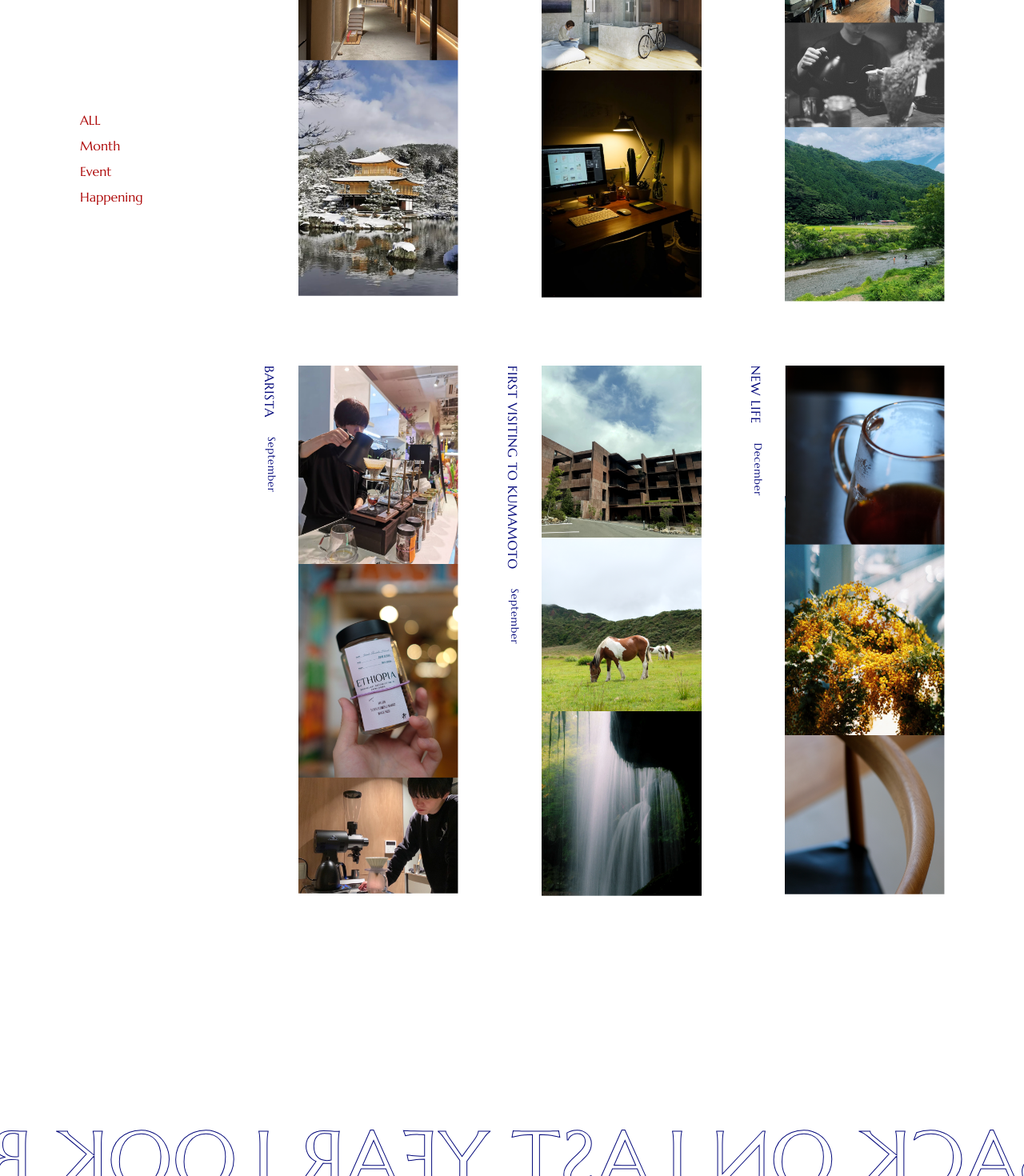
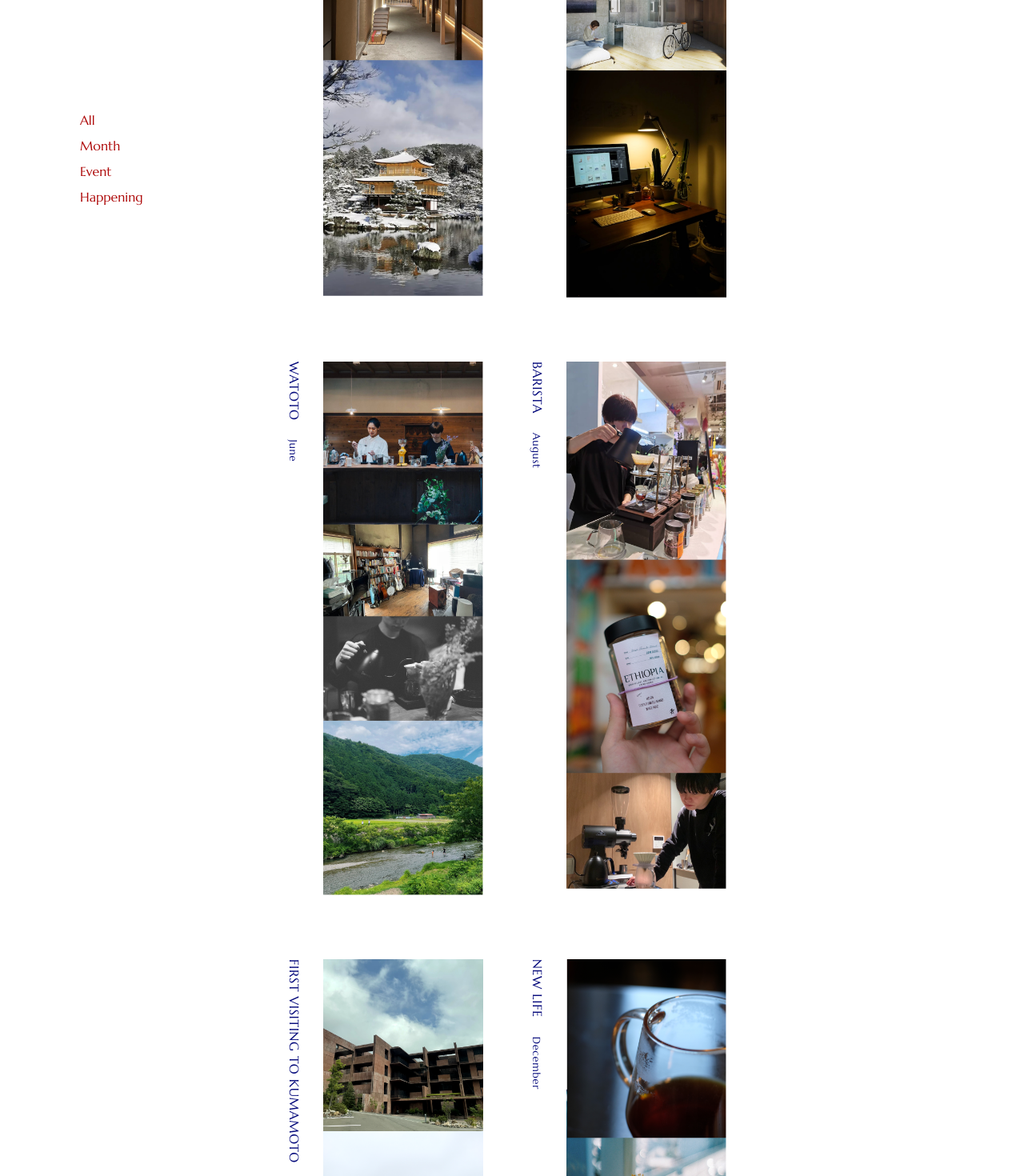
Before and after one commit to gogoipe3913/react-vite-transition-test, a React (Vite) app: page / in a window 1280 px wide. Shown: the part 2020-3490 px from the top of the page at 80% size. Built offline with nearby package versions, Linux system fonts and the light colour scheme; a web font is replaced by a local one.

Commit message:
hover周りを設定

```diff
--- /dev/null
+++ b/src/components/organisms/LookBack/data.ts
@@ -0,0 +1,55 @@
+const lookBackSortItems = [
+  {
+    name: "All",
+  },
+  {
+    name: "Month",
+  },
+  {
+    name: "Event",
+  },
+  {
+    name: "Happening",
+  },
+];
+
+const lookBackItems = [
+  {
+    title: "IN KYOTO LIFE",
+    month: "February",
+    url: "../../../../static/images/inKyotoLife.png",
+    alt: "IN KYOTO LIFEのサムネイル画像",
+  },
+  {
+    title: "BECOME DESIGN ENGINEER",
+    month: "April",
+    url: "../../../../static/images/becomeDesignEngineer.png",
+    alt: "BECOME DESIGN ENGINEERのサムネイル画像",
+  },
+  {
+    title: "WATOTO",
+    month: "June",
+    url: "../../../../static/images/watoto.png",
+    alt: "WATOTOのサムネイル画像",
+  },
+  {
+    title: "BARISTA",
+    month: "August",
+    url: "../../../../static/images/barista.png",
+    alt: "BARISTAのサムネイル画像",
+  },
+  {
+    title: "FIRST VISITING TO KUMAMOTO",
+    month: "September",
+    url: "../../../../static/images/firstVisitingToKumamoto.png",
+    alt: "BECOME DESIGN ENGINEERのサムネイル画像",
+  },
+  {
+    title: "NEW LIFE",
+    month: "December",
+    url: "../../../../static/images/newLife.png",
+    alt: "NEW LIFEのサムネイル画像",
+  },
+];
+
+export { lookBackSortItems, lookBackItems };
--- a/src/components/organisms/LookBack/index.tsx
+++ b/src/components/organisms/LookBack/index.tsx
@@ -1,6 +1,7 @@
 import classNames from "classnames";
 import React from "react";
 import style from "./style.module.scss";
+import { lookBackItems, lookBackSortItems } from "./data";
 
 type LookBackProps = {
   className?: string;
@@ -12,110 +13,36 @@
       <div className={style.LookBack__sideColumn}>
         <p className={style.LookBack__sideColumnTitle}>LOOK BACK</p>
         <ul className={style.LookBack__sortItems}>
-          <li className={style.LookBack__sortItem}>
-            <button className={style.LookBack__sortButton}>ALL</button>
+          {lookBackSortItems.map((sortItem, index) => (
+            <li key={index} className={style.LookBack__sortItem}>
+              <button className={style.LookBack__sortButton}>
+                {sortItem.name}
+              </button>
             </li>
-          <li>
-            <button className={style.LookBack__sortButton}>Month</button>
-          </li>
-          <li>
-            <button className={style.LookBack__sortButton}>Event</button>
-          </li>
-          <li>
-            <button className={style.LookBack__sortButton}>Happening</button>
-          </li>
+          ))}
         </ul>
       </div>
       <div className={style.LookBack__mainColumn}>
         <ul className={style.LookBack__items}>
-          <li className={style.LookBack__item}>
+          {lookBackItems.map((item, index) => (
+            <li key={index} className={style.LookBack__item}>
               <button className={style.LookBack__itemButton}>
                 <span className={style.LookBack__itemTitle}>
                   <span className={style.LookBack__itemTitleText}>
-                  IN KYOTO LIFE
+                    {item.title}
                   </span>
-                <span className={style.LookBack__itemTitleMonth}>February</span>
-              </span>
-              <img
-                className={style.LookBack__itemImage}
-                src="../../../../static/images/inKyotoLife.png"
-                alt=""
-              />
-            </button>
-          </li>
-          <li className={style.LookBack__item}>
-            <button className={style.LookBack__itemButton}>
-              <span className={style.LookBack__itemTitle}>
-                <span className={style.LookBack__itemTitleText}>
-                  BECOME DESIGN ENGINEER
-                </span>
-                <span className={style.LookBack__itemTitleMonth}>April</span>
-              </span>
-              <img
-                className={style.LookBack__itemImage}
-                src="../../../../static/images/becomeDesignEngineer.png"
-                alt=""
-              />
-            </button>
-          </li>
-          <li className={style.LookBack__item}>
-            <button className={style.LookBack__itemButton}>
-              <span className={style.LookBack__itemTitle}>
-                <span className={style.LookBack__itemTitleText}>WATOTO</span>
-                <span className={style.LookBack__itemTitleMonth}>June</span>
-              </span>
-              <img
-                className={style.LookBack__itemImage}
-                src="../../../../static/images/watoto.png"
-                alt=""
-              />
-            </button>
-          </li>
-          <li className={style.LookBack__item}>
-            <button className={style.LookBack__itemButton}>
-              <span className={style.LookBack__itemTitle}>
-                <span className={style.LookBack__itemTitleText}>BARISTA</span>
                   <span className={style.LookBack__itemTitleMonth}>
-                  September
+                    {item.month}
                   </span>
                 </span>
                 <img
                   className={style.LookBack__itemImage}
-                src="../../../../static/images/barista.png"
-                alt=""
+                  src={item.url}
+                  alt={item.alt}
                 />
               </button>
             </li>
-          <li className={style.LookBack__item}>
-            <button className={style.LookBack__itemButton}>
-              <span className={style.LookBack__itemTitle}>
-                <span className={style.LookBack__itemTitleText}>
-                  FIRST VISITING TO KUMAMOTO
-                </span>
-                <span className={style.LookBack__itemTitleMonth}>
-                  September
-                </span>
-              </span>
-              <img
-                className={style.LookBack__itemImage}
-                src="../../../../static/images/firstVisitingToKumamoto.png"
-                alt=""
-              />
-            </button>
-          </li>
-          <li className={style.LookBack__item}>
-            <button className={style.LookBack__itemButton}>
-              <span className={style.LookBack__itemTitle}>
-                <span className={style.LookBack__itemTitleText}>NEW LIFE</span>
-                <span className={style.LookBack__itemTitleMonth}>December</span>
-              </span>
-              <img
-                className={style.LookBack__itemImage}
-                src="../../../../static/images/newLife.png"
-                alt=""
-              />
-            </button>
-          </li>
+          ))}
         </ul>
       </div>
     </div>
--- a/src/components/organisms/LookBack/style.module.scss
+++ b/src/components/organisms/LookBack/style.module.scss
@@ -9,6 +9,7 @@
 
   .LookBack__sideColumn {
     flex-shrink: 0;
+    min-width: 120px;
   }
 
   .LookBack__sortItems {
@@ -18,6 +19,27 @@
 
   .LookBack__sortButton {
     color: $font-color-red;
+    transition-duration: 0.3s;
+    transition-timing-function: cubic-bezier(0.86, 0, 0.79, 0);
+
+    &::before {
+      content: "";
+      display: inline-block;
+      width: 0px;
+      height: 1px;
+      background-color: $font-color-blue;
+      transition-duration: 0.3s;
+      transition-timing-function: cubic-bezier(0.86, 0, 0.79, 0);
+    }
+
+    &:hover {
+      color: $font-color-blue;
+
+      &::before {
+        width: 32px;
+        margin-right: 8px;
+      }
+    }
   }
 
   .LookBack__mainColumn {
@@ -43,15 +65,41 @@
   .LookBack__itemButton {
     position: relative;
     display: flex;
+
+    &:hover {
+      .LookBack__itemTitle {
+        color: $font-color-red;
+
+        &::before {
+          width: 32px;
+          margin-right: 8px;
+          background-color: $font-color-red;
+        }
+      }
+    }
   }
 
   .LookBack__itemTitle {
     position: absolute;
     top: 0;
     display: flex;
+    align-items: baseline;
+    min-width: 400px;
     letter-spacing: 0.04em;
     transform: rotate(90deg);
     transform-origin: top left;
+    transition-duration: 0.3s;
+    transition-timing-function: cubic-bezier(0.86, 0, 0.79, 0);
+
+    &::before {
+      content: "";
+      display: inline-block;
+      width: 0px;
+      height: 1px;
+      background-color: $font-color-blue;
+      transition-duration: 0.3s;
+      transition-timing-function: cubic-bezier(0.86, 0, 0.79, 0);
+    }
   }
 
   .LookBack__itemTitleText {
```
Lines whose indentation alone changed are shown as unchanged.
